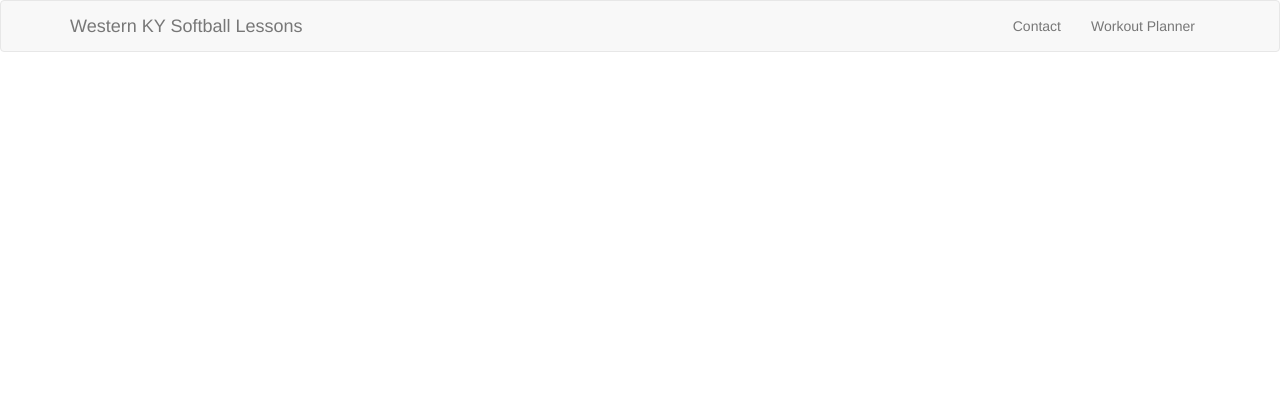
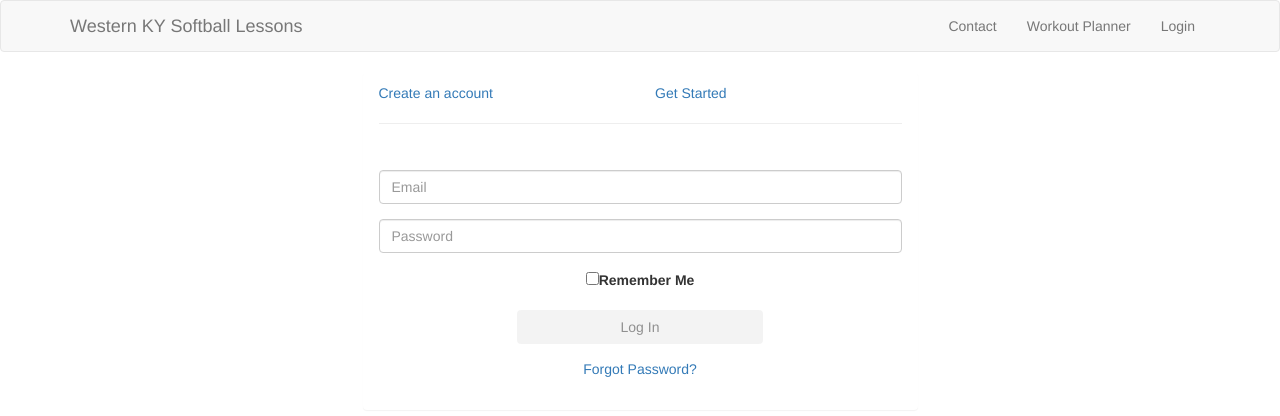
Before and after one commit to jludovissie/cheyanne-training, an Angular app: page /login in a window 1280 px wide. Before the commit this address led to /. Shown: the top 416 px of the page. Built offline with nearby package versions, Linux system fonts and the light colour scheme.

Commit message:
login/ signup added

```diff
--- a/src/app/app-routing.module.ts
+++ b/src/app/app-routing.module.ts
@@ -1,6 +1,7 @@
 import { NgModule } from '@angular/core';
 import { RouterModule, Routes } from '@angular/router';
 import { HomeComponent } from './home/home.component';
+import { LoginComponent } from './login/login.component';
 import { SignUpComponent } from './sign-up/sign-up.component';
 import { WorkoutplannerComponent } from './workoutplanner/workoutplanner.component';
 
@@ -8,7 +9,8 @@ const routes: Routes = [
 
     {path:"", component: HomeComponent, pathMatch: 'full'},
     {path:'workout' , component: WorkoutplannerComponent},
-    {path:'contact', component: SignUpComponent}
+    {path:'contact', component: SignUpComponent},
+    {path:'login' , component: LoginComponent}
   ]
 
 
--- /dev/null
+++ b/src/app/login/auth.service.ts
@@ -0,0 +1,86 @@
+import { Injectable } from "@angular/core";
+import { Subject, throwError } from "rxjs";
+import { HttpClient, HttpErrorResponse} from '@angular/common/http';
+import { User } from './user.model';
+import { tap , catchError } from 'rxjs/operators';
+
+export interface AuthResponseData {
+  kind: string;
+  idToken: string;
+  email: string;
+  refreshToken: string;
+  expiresIn: string;
+  localId: string;
+  registered?: boolean;
+}
+
+@Injectable({
+  providedIn:'root'
+})
+
+export class AuthService{
+  user= new Subject<User>()
+
+  constructor(private http: HttpClient){}
+
+  signup(email: string, password: string){
+    return this.http.post<AuthResponseData>('https://identitytoolkit.googleapis.com/v1/accounts:signUp?key=[AIzaSyD4zpWORbIcVL3ygkMkj4pSG-Sp4DLgrh0]' ,
+      {
+        email: email,
+        password: password,
+        returnSecureToken: true,
+      }
+       ).pipe(catchError(this.handleError),
+       tap(resData => {
+         this.handleAuthentication(resData.email, resData.localId, resData.idToken, +resData.expiresIn);
+       }))
+  }
+
+  login(email:string, password: string){
+    return this.http.post<AuthResponseData>('https://identitytoolkit.googleapis.com/v1/accounts:signInWithPassword?key=[AIzaSyD4zpWORbIcVL3ygkMkj4pSG-Sp4DLgrh0]',
+      {
+        email: email,
+        password: password,
+        returnSecureToken: true,
+      }
+       ).pipe(
+          catchError(this.handleError),
+          tap(resData =>{
+            this.handleAuthentication(resData.email, resData.localId, resData.idToken, +resData.expiresIn
+              );
+          })
+       );
+
+    }
+
+  private handleAuthentication(email: string, userId: string, token: string, expiresIn:number){
+    const expirationDate = new Date(new Date().getTime() + expiresIn * 1000);
+      const user = new User(
+        email,
+        userId,
+        token,
+        expirationDate
+      );
+      this.user.next(user);
+  }
+  private handleError(errorRes: HttpErrorResponse){
+    let errorMessage = 'An unknown error has occored';
+    if (!errorRes.error || errorRes.error.error){
+      return throwError(errorMessage)
+    }
+    switch(errorRes.error.error.message){
+      case 'Email_Exists':
+        errorMessage ='this email exists already';
+        break;
+      case 'EMAIL_NOT_FOUND':
+        errorMessage = 'This email does not exist.'
+        break;
+      case 'INVALID_PASSWORD' :
+        errorMessage = 'This password is invalid'
+        break;
+
+    }
+      return throwError(errorMessage)
+  };
+
+};
--- /dev/null
+++ b/src/app/login/login.component.html
@@ -0,0 +1,74 @@
+<div class="container">
+  <div class="row">
+  <div class="col-md-6 col-md-offset-3">
+    <div class="panel panel-login">
+      <div class="panel-heading">
+        <div class="row">
+          <div class="col-xs-6">
+            <a href="#" class="active" id="login-form-link">Create an account</a>
+          </div>
+          <div class="col-xs-6">
+            <a routerLink="/contact">Get Started</a>
+          </div>
+        </div>
+        <hr>
+      </div>
+      <div class="panel-body">
+        <div class="row">
+          <div class="col-lg-12">
+            <form id="login-form" style="display: block;" #authForm="ngForm" (ngSubmit)="onSubmit(authForm)">
+              <div class="form-group">
+                <input type="text" name="email" id="email" tabindex="1" class="form-control" placeholder="Email" ngModel required email>
+              </div>
+              <div class="form-group">
+                <input type="password" name="password" id="password" tabindex="2" class="form-control" placeholder="Password" ngModel required minlength="8">
+              </div>
+              <div class="form-group text-center">
+                <input type="checkbox" tabindex="3" class="" name="remember" id="remember">
+                <label for="remember"> Remember Me</label>
+              </div>
+              <div class="form-group">
+                <div class="row">
+                  <div class="col-sm-6 col-sm-offset-3">
+                    <input type="submit" name="login-submit" id="login-submit" tabindex="4" class="form-control btn btn-login" value="Log In" [disabled]="!authForm.valid">
+                  </div>
+                </div>
+              </div>
+              <div class="form-group">
+                <div class="row">
+                  <div class="col-lg-12">
+                    <div class="text-center">
+                      <a href="https://phpoll.com/recover" tabindex="5" class="forgot-password">Forgot Password?</a>
+                    </div>
+                  </div>
+                </div>
+              </div>
+            </form>
+            <form id="register-form" style="display: none;">
+              <div class="form-group">
+                <input type="text" name="username" id="username" tabindex="1" class="form-control" placeholder="Username" value="">
+              </div>
+              <div class="form-group">
+                <input type="email" name="email" id="email" tabindex="1" class="form-control" placeholder="Email Address" value="">
+              </div>
+              <div class="form-group">
+                <input type="password" name="password" id="password" tabindex="2" class="form-control" placeholder="Password">
+              </div>
+              <div class="form-group">
+                <input type="password" name="confirm-password" id="confirm-password" tabindex="2" class="form-control" placeholder="Confirm Password">
+              </div>
+              <div class="form-group">
+                <div class="row">
+                  <div class="col-sm-6 col-sm-offset-3">
+                    <input type="submit" name="register-submit" id="register-submit" tabindex="4" class="form-control btn btn-register" value="Register Now">
+                  </div>
+                </div>
+              </div>
+            </form>
+          </div>
+        </div>
+      </div>
+    </div>
+  </div>
+  </div>
+  </div>
--- /dev/null
+++ b/src/app/login/login.component.ts
@@ -0,0 +1,47 @@
+import { Component, OnInit } from '@angular/core';
+import { NgForm } from '@angular/forms';
+import { Observable } from 'rxjs';
+import {  AuthResponseData, AuthService } from './auth.service';
+
+@Component({
+  selector: 'app-login',
+  templateUrl: './login.component.html',
+  styleUrls: ['./login.component.css']
+})
+export class LoginComponent implements OnInit {
+isLoginMode = true;
+isLoading = false;
+error: string = null;
+
+  constructor(private authService:AuthService) { }
+
+  ngOnInit(): void {}
+
+onSubmit(form:NgForm){
+  if (!form.valid){
+    return;
+  }
+  const email = form.value.email;
+  const password = form.value.password;
+  let authObs: Observable<AuthResponseData>
+
+    this.isLoading = true;
+    if (this.isLoginMode){
+      authObs = this.authService.login(email, password);
+    } else {
+      authObs = this.authService.signup(email, password); }
+
+      authObs.subscribe(
+        resData => {
+          console.log(resData);
+          this.isLoading= false;
+        },
+        errorMessage => {
+          console.log(errorMessage);
+          this.error = errorMessage;
+          this.isLoading = false;
+        }
+      )
+  form.reset()
+}
+}
--- /dev/null
+++ b/src/app/login/user.model.ts
@@ -0,0 +1,14 @@
+export class User {
+  constructor(
+    public email: string,
+    public id: string,
+    private _token:string,
+    private _tokenExpirationDate: Date ){}
+
+    get token(){
+      if (!this._tokenExpirationDate || new Date() > this._tokenExpirationDate){
+        return null;
+      }
+      return this._token;
+    }
+    }
--- a/src/app/navbar/navbar.component.html
+++ b/src/app/navbar/navbar.component.html
@@ -14,6 +14,7 @@
         <li><a href="#"></a></li>
         <li><a routerLink="/contact">Contact</a></li>
         <li><a routerLink="/workout">Workout Planner</a></li>
+        <li><a routerLink="/login">Login</a></li>
       </ul>
     </div>
   </div>
--- a/src/app/sign-up/sign-up.component.css
+++ b/src/app/sign-up/sign-up.component.css
@@ -0,0 +1,4 @@
+
+input.ng-invalid.ng-touched{
+border: 1px solid red
+}
--- a/src/app/sign-up/sign-up.component.html
+++ b/src/app/sign-up/sign-up.component.html
@@ -1,19 +1,19 @@
-<h2 class="text-center">Ready to get started?</h2>
+<h2 class="text-center">Create an Account</h2>
 <form class="container-fluid bg-3" (ngSubmit)="onSubmit(f)" #f="ngForm">
-  <div class="form-group">
-    <label for="fname">First Name:</label>
+  <div class="form-group-inline">
+    <label for="fname">*First Name:</label>
     <input type="text" class="form-control" id="fname" ngModel name="fname" required>
   </div>
   <div class="form-group">
-    <label for="lname">Last Name</label>
+    <label for="lname">*Last Name</label>
     <input type="lname" class="form-control" id="lname" ngModel name="lname" required>
   </div>
   <div class="form-group">
     <label for="email">Email address:</label>
-    <input type="email" class="form-control" id="email" ngModel name="email">
+    <input type="email" class="form-control" id="email" ngModel name="email" #email="ngModel">
   </div>
   <div class="form-group">
-    <label for="phone">Phone Number:</label>
+    <label for="phone">*Phone Number:</label>
     <input type="phone" class="form-control" id="phone" ngModel name="phone" required>
   </div>
   <div class="form-group">
@@ -26,7 +26,7 @@
   </div>
   <div class="form-group">
     <label for="coach">Coach:</label>
-    <input type="coach" class="form-control" id="coach" ngModel name="phone">
+    <input type="coach" class="form-control" id="coach" ngModel name="coach">
   </div>
 
 
@@ -40,4 +40,6 @@
     </select>
   </div>
   <button type="submit" class="btn btn-default" [disabled]="!f.valid">Submit</button>
+
+
 </form>
--- a/src/app/sign-up/sign-up.component.ts
+++ b/src/app/sign-up/sign-up.component.ts
@@ -9,10 +9,13 @@ import { NgForm } from '@angular/forms';
 export class SignUpComponent implements OnInit {
 @ViewChild('f') signupForm : NgForm;
 
+
 constructor() { }
 
 ngOnInit(): void {}
 onSubmit(signupForm : NgForm){
 console.log(this.signupForm)
 }
+
+
 }
```
Also changed, not shown: src/app/app.module.ts (+6 -2 lines), src/app/login/login.component.css (added).
